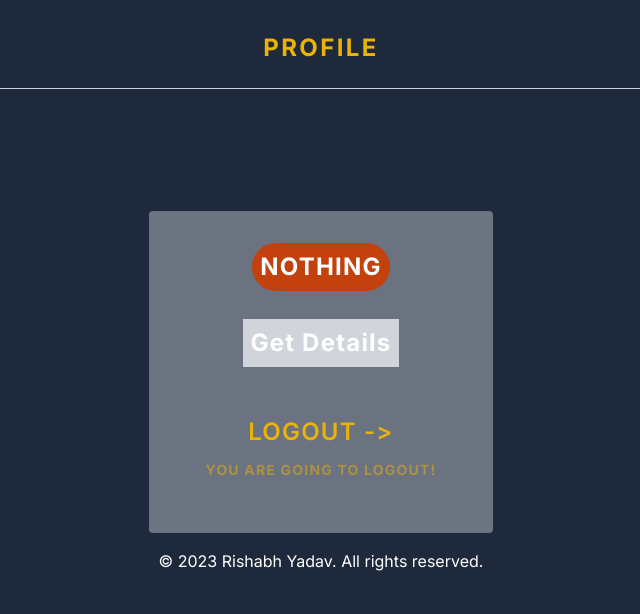
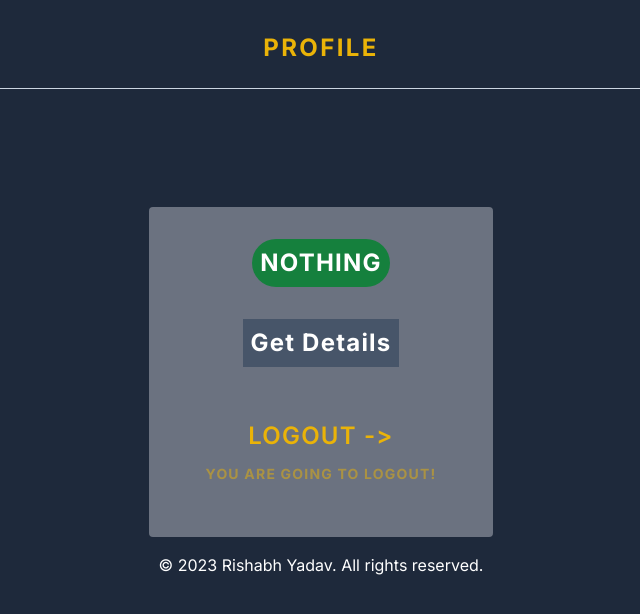
Before and after one commit to Er-Rishabh-Yadav/next-auth-app, a Next.js app: page /profile in a window 1280 px wide. Shown: the top 614 px of the page, without its empty margins (319-959 px from the left). Built offline with nearby package versions, Linux system fonts and the light colour scheme.

Commit message:
add color changes

```diff
--- a/src/app/profile/[id]/page.tsx
+++ b/src/app/profile/[id]/page.tsx
@@ -10,13 +10,12 @@ export default function UserProfile({params}:any) {
         <div className="flex flex-col text-2xl justify-center items-center text-center font-bold text-yellow-500 tracking-wider uppercase">
         <h1 className="fixed font-bold text-2xl tracking-widest left-0 top-0 flex w-full justify-center border-b  border-slate-300 uppercase pb-6 pt-8" >Profile</h1>
 
-        <h2 className="p-2 rounded-xl m-4 bg-orange-700 text-white text-center">ID : {params.id}</h2>
+        <h2 className="p-2 rounded-xl m-4 bg-orange-300 text-white text-center">ID : {params.id}</h2>
 
 
         <Link
           href="/"
           className="cursor-pointer m-5 group rounded-lg border border-transparent px-5 py-4 transition-colors hover:border-gray-300 hover:bg-gray-600 hover:dark:border-neutral-700 hover:dark:bg-neutral-800/30"
-          target="_blank"
           rel="noopener noreferrer"
         >
 
@@ -24,7 +23,7 @@ export default function UserProfile({params}:any) {
           <h2 className={`mb-3 text-2xl font-semibold`}>
             Home{' '}
             <span className="inline-block transition-transform group-hover:translate-x-1 motion-reduce:transform-none">
-              -&gt;
+            -&gt;
             </span>
           </h2>
           <p className={`m-0 max-w-[30ch] text-sm opacity-50`}>
--- a/src/app/profile/page.tsx
+++ b/src/app/profile/page.tsx
@@ -42,9 +42,9 @@ export default function ProfilePage() {
         <div className="flex flex-col text-2xl justify-center items-center text-center font-bold text-yellow-500 tracking-wider uppercase">
         <h1 className="fixed font-bold text-2xl tracking-widest left-0 top-0 flex w-full justify-center border-b  border-slate-300 uppercase pb-6 pt-8" >Profile</h1>
 
-        <h2 className="p-2 rounded-3xl m-4 bg-orange-700 text-white text-center">{data==='nothing'? "Nothing": <Link href={`/profile/${data}`}>{data}</Link>}</h2>
+        <h2 className="p-2 rounded-3xl m-4 bg-green-700 text-white text-center">{data==='nothing'? "Nothing": <Link href={`/profile/${data}`}>{data}</Link>}</h2>
 
-        <button className="bg-gray-300 text-white p-2 m-3" onClick={getProfile}>Get Details</button>
+        <button className="bg-slate-600 border-green-400 hover:border-2 text-white p-2 m-4" onClick={getProfile}>Get Details</button>
 
         <a
           onClick={logout}
```
